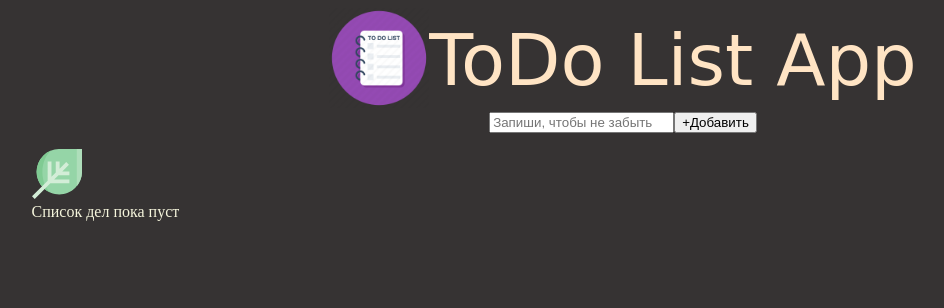
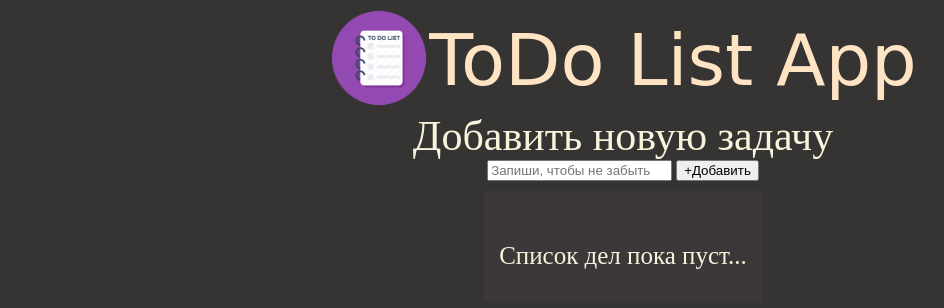
Before and after one commit to foxy-run/todoApp, a plain HTML site: page index.html in a window 1280 px wide. Shown: the whole page, without its empty margins (17-961 px from the left). Drawn offline with Linux system fonts and the light colour scheme.

Commit message:
update html and css, add main.js

```diff
--- a/css/main.css
+++ b/css/main.css
@@ -35,27 +35,56 @@ body {
 
 }
 
-.content {}
+.main {}
+
+.content {
+  display: flex;
+  flex-direction: column;
+
+}
 
 .field {}
 
+.field__header {
+  color: beige;
+  font-size: 42px;
+}
+
 .field__row {
   display: flex;
-  flex-direction: row;
-  justify-content: center;
+  flex-direction: column;
+  align-items: center;
 }
 
-.tasks {}
+.tasks {
+  display: flex;
+  justify-content: center;
+  align-self: center;
+  background-color: rgba(92, 86, 98, 0.149);
+  max-width: fit-content;
+  max-height: 100%;
+  margin: 10px 0px;
+}
 
 .tasks__list {
   display: flex;
+  flex-direction: column;
   justify-content: space-between;
   list-style: none;
-  align-items: center;
+  text-align: center;
+  padding: 15px;
+
 }
 
+.tasks__item li {
+
+  display: inline-block;
+}
+
+
 .tasks__item {
-  align-items: center;
+  color: beige;
+  font-size: 25px;
 }
 
 .empty {}
@@ -65,6 +94,10 @@ body {
   width: 50px;
 }
 
+
 .tasks__title_empty {
+  font-size: 25px;
   color: beige;
+  margin-top: 20px;
+
 }
--- a/index.html
+++ b/index.html
@@ -28,13 +28,19 @@
           <div class="field">
             <div class="container">
               <div class="field__row">
+                <div class="field__header">Добавить новую задачу</div>
+                <div class="field__form">
+                  <form id="form">
                     <input
                     type="text"
                     name="add_task"
                     id="add"
                     placeholder="Запиши, чтобы не забыть"
                   />
-                <button type="button">+Добавить</button>
+                  <button type="submit">+Добавить</button>
+                  </form>
+
+                </div>
               </div>
             </div>
           </div>
@@ -42,11 +48,13 @@
             <div class="container">
               <ul class="tasks__list" id="list">
                 <li class="tasks__item empty">
-                  <div class="tasks__icon_empty">
+                  <!-- <div class="tasks__icon_empty">
                     <img src="img/leaf.svg" alt="" />
-                  </div>
-                  <div class="tasks__title_empty">Список дел пока пуст</div>
+                  </div> -->
+                  <div class="tasks__title_empty">Список дел пока пуст...</div>
                 </li>
+
+                <li class="tasks__item"></li>
               </ul>
             </div>
           </div>
```
Also changed, not shown: js/main.js (added). Lines whose indentation alone changed are shown as unchanged.
